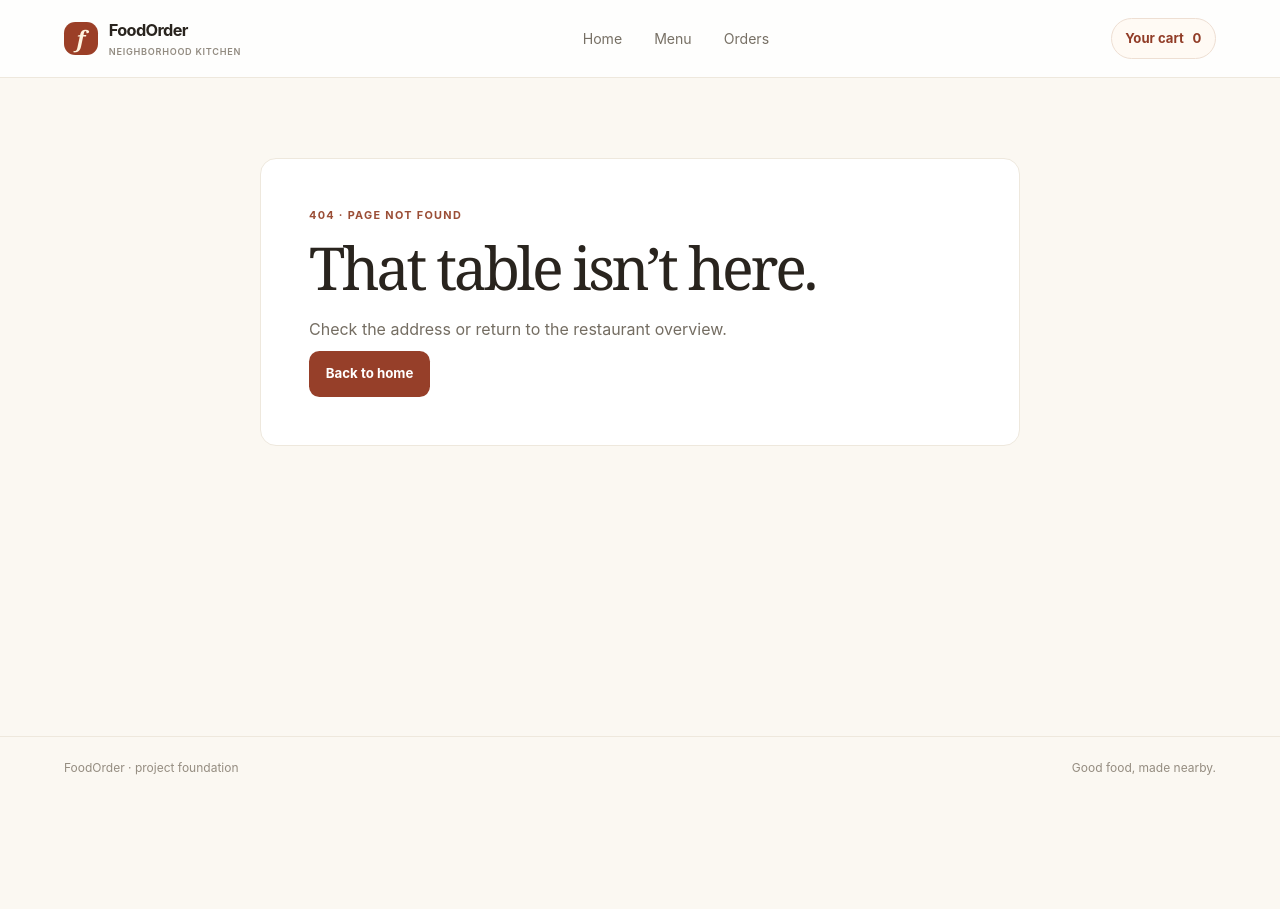
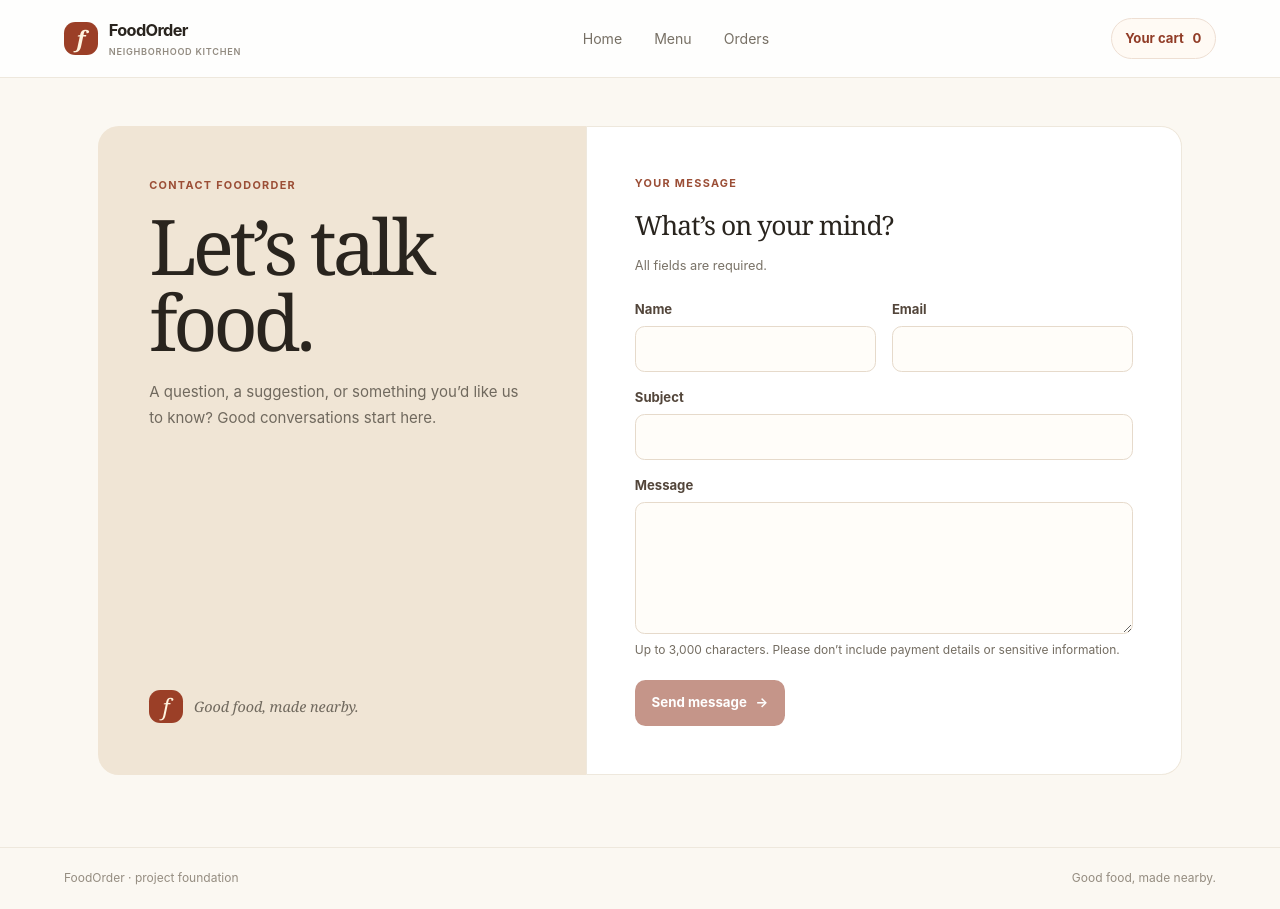
Before and after one commit to moner005/FoodOrder, a React (Vite) app in the folder client/: page /contact in a window 1280 px wide. Before the commit the page ends 800 px from the top, so only its background shows below. Built offline with nearby package versions, Linux system fonts and the light colour scheme.

Commit message:
feat: add Contact Us page

```diff
--- /dev/null
+++ b/client/src/pages/Contact/Contact.module.css
@@ -0,0 +1,39 @@
+.page { min-width: 0; }
+
+/* Reuse Home's hero surface and typography, with a form-sized split. */
+.page .composition { grid-template-columns: minmax(0, .9fr) minmax(0, 1.1fr); }
+.composition .details { display: flex; flex-direction: column; padding: clamp(2rem, 4vw, 3.5rem); min-width: 0; }
+.details > p:last-of-type { margin: 0; }
+.signature { display: flex; align-items: center; gap: .7rem; padding-top: 2rem; margin-top: auto; color: #70695e; font-family: Georgia, 'Times New Roman', serif; font-style: italic; font-size: .9rem; }
+.signature > span:first-child { flex-shrink: 0; }
+
+.formCard { min-width: 0; padding: clamp(1.5rem, 4vw, 3rem); border: 1px solid #eee8dd; border-radius: 0 1.3rem 1.3rem 0; background: #fff; }
+.description { margin: .65rem 0 0; color: #797267; font-size: .8rem; line-height: 1.55; }
+.form { margin-top: 1.5rem; display: grid; grid-template-columns: repeat(2, minmax(0, 1fr)); gap: 1rem; }
+.field { display: flex; flex-direction: column; gap: .4rem; min-width: 0; }
+.fullWidth { grid-column: 1 / -1; }
+.field label { color: #53463b; font-size: .82rem; font-weight: 700; }
+.field input, .field textarea { width: 100%; min-width: 0; min-height: 2.75rem; padding: .7rem .85rem; border: 1px solid #e6dacb; border-radius: .6rem; background: #fffdf9; color: inherit; font: inherit; font-size: .9rem; line-height: 1.5; transition: border-color .15s ease, box-shadow .15s ease; }
+.field textarea { resize: vertical; min-height: 8rem; }
+.field input:hover, .field textarea:hover { border-color: #dfc4a7; }
+.field input:focus, .field textarea:focus { border-color: #c28155; box-shadow: 0 0 0 3px rgba(194, 129, 85, .18); }
+.field [aria-invalid='true'] { border-color: #c0392b; }
+.error { margin: 0; color: #b23a2a; font-size: .75rem; line-height: 1.5; }
+.hint { margin: 0; color: #746d62; font-size: .75rem; line-height: 1.6; }
+.actions { display: flex; flex-wrap: wrap; align-items: center; gap: .85rem; padding-top: .25rem; }
+
+@media (max-width: 900px) {
+  .page .composition { grid-template-columns: 1fr; }
+  .composition .details { display: flex; }
+  .signature { display: none; }
+  .formCard { border-radius: 0 0 1.3rem 1.3rem; }
+}
+@media (max-width: 640px) {
+  .composition .details { display: flex; padding: 2rem 1.5rem; }
+  .form { grid-template-columns: 1fr; }
+  .actions { align-items: stretch; flex-direction: column; }
+}
+@media (prefers-reduced-motion: reduce) {
+  .field input, .field textarea { transition: none; }
+}
+.actions .submitButton:disabled { opacity: .55; cursor: not-allowed; }
--- /dev/null
+++ b/client/src/pages/Contact/index.tsx
@@ -0,0 +1,114 @@
+import { useState } from 'react'
+import type { FormEvent } from 'react'
+import styles from './Contact.module.css'
+
+interface ContactValues {
+  name: string
+  email: string
+  subject: string
+  message: string
+}
+
+type ContactErrors = Partial<Record<keyof ContactValues, string>>
+
+const fields = [
+  { name: 'name', label: 'Name', type: 'text', autoComplete: 'name', maxLength: 100 },
+  { name: 'email', label: 'Email', type: 'email', autoComplete: 'email', maxLength: 254 },
+  { name: 'subject', label: 'Subject', type: 'text', autoComplete: 'off', maxLength: 150 },
+] as const
+
+function validate(values: ContactValues): ContactErrors {
+  const errors: ContactErrors = {}
+  if (!values.name.trim()) errors.name = 'Please enter your name.'
+  if (!values.email.trim()) errors.email = 'Please enter your email address.'
+  else if (!/^[^\s@]+@[^\s@]+\.[^\s@]+$/.test(values.email.trim())) {
+    errors.email = 'Enter an email address such as name@example.com.'
+  }
+  if (!values.subject.trim()) errors.subject = 'Please enter a subject.'
+  if (!values.message.trim()) errors.message = 'Please write your message.'
+  return errors
+}
+
+export default function ContactPage() {
+  const [values, setValues] = useState<ContactValues>({ name: '', email: '', subject: '', message: '' })
+  const [errors, setErrors] = useState<ContactErrors>({})
+
+  function updateField(name: keyof ContactValues, value: string) {
+    setValues((previous) => ({ ...previous, [name]: value }))
+    setErrors((previous) => ({ ...previous, [name]: undefined }))
+  }
+
+  function validateField(name: keyof ContactValues) {
+    setErrors((previous) => ({ ...previous, [name]: validate(values)[name] }))
+  }
+
+  function handleSubmit(event: FormEvent<HTMLFormElement>) {
+    // Block implicit submission as well as the disabled button until a real
+    // service is integrated. Only confirmed delivery may clear the draft.
+    event.preventDefault()
+  }
+
+  return (
+    <section className={styles.page} aria-labelledby="contact-title">
+      <div className={`hero ${styles.composition}`}>
+        <div className={`hero-copy ${styles.details}`}>
+          <p className="eyebrow">Contact FoodOrder</p>
+          <h1 id="contact-title">Let’s talk<br />food.</h1>
+          <p>A question, a suggestion, or something you’d like us to know? Good conversations start here.</p>
+          <div className={styles.signature} aria-hidden="true">
+            <span className="brand-mark">f</span>
+            <span>Good food, made nearby.</span>
+          </div>
+        </div>
+
+        <section className={styles.formCard} aria-labelledby="contact-form-title">
+          <p className="eyebrow">Your message</p>
+          <h2 id="contact-form-title">What’s on your mind?</h2>
+          <p className={styles.description}>All fields are required.</p>
+
+          <form className={styles.form} onSubmit={handleSubmit} noValidate>
+            {fields.map((field) => (
+              <div key={field.name} className={`${styles.field} ${field.name === 'subject' ? styles.fullWidth : ''}`}>
+                <label htmlFor={`contact-${field.name}`}>{field.label}</label>
+                <input
+                  id={`contact-${field.name}`}
+                  name={field.name}
+                  type={field.type}
+                  autoComplete={field.autoComplete}
+                  maxLength={field.maxLength}
+                  required
+                  value={values[field.name]}
+                  onChange={(event) => updateField(field.name, event.target.value)}
+                  onBlur={() => validateField(field.name)}
+                  aria-invalid={Boolean(errors[field.name])}
+                  aria-describedby={errors[field.name] ? `contact-${field.name}-error` : undefined}
+                />
+                {errors[field.name] && <p className={styles.error} id={`contact-${field.name}-error`} role="alert">{errors[field.name]}</p>}
+              </div>
+            ))}
+            <div className={`${styles.field} ${styles.fullWidth}`}>
+              <label htmlFor="contact-message">Message</label>
+              <textarea
+                id="contact-message"
+                name="message"
+                rows={5}
+                maxLength={3000}
+                required
+                value={values.message}
+                onChange={(event) => updateField('message', event.target.value)}
+                onBlur={() => validateField('message')}
+                aria-invalid={Boolean(errors.message)}
+                aria-describedby={`contact-message-hint${errors.message ? ' contact-message-error' : ''}`}
+              />
+              <p id="contact-message-hint" className={styles.hint}>Up to 3,000 characters. Please don’t include payment details or sensitive information.</p>
+              {errors.message && <p className={styles.error} id="contact-message-error" role="alert">{errors.message}</p>}
+            </div>
+            <div className={`${styles.actions} ${styles.fullWidth}`}>
+              <button type="submit" className={`button primary ${styles.submitButton}`} disabled>Send message <span aria-hidden="true">→</span></button>
+            </div>
+          </form>
+        </section>
+      </div>
+    </section>
+  )
+}
--- a/client/src/routes/index.tsx
+++ b/client/src/routes/index.tsx
@@ -8,4 +8,5 @@ import CheckoutPage from '@/pages/Checkout'
 import OrdersPage from '@/pages/Orders'
 import OrderDetailsPage from '@/pages/Orders/OrderDetails'
 import NotFoundPage from '@/pages/NotFound'
-export const router = createBrowserRouter([{ path: '/', element: <MainLayout/>, children: [{ index: true, element: <HomePage/> }, { path: 'meals', element: <MealsPage/> }, { path: 'meals/:id', element: <MealDetailsPage/> }, { path: 'cart', element: <CartPage/> }, { path: 'checkout', element: <CheckoutPage/> }, { path: 'orders', element: <OrdersPage/> }, { path: 'orders/:id', element: <OrderDetailsPage/> }, { path: '*', element: <NotFoundPage/> }] }])
+import ContactPage from '@/pages/Contact'
+export const router = createBrowserRouter([{ path: '/', element: <MainLayout/>, children: [{ index: true, element: <HomePage/> }, { path: 'meals', element: <MealsPage/> }, { path: 'meals/:id', element: <MealDetailsPage/> }, { path: 'cart', element: <CartPage/> }, { path: 'checkout', element: <CheckoutPage/> }, { path: 'orders', element: <OrdersPage/> }, { path: 'orders/:id', element: <OrderDetailsPage/> }, { path: 'contact', element: <ContactPage/> }, { path: '*', element: <NotFoundPage/> }] }])
```
